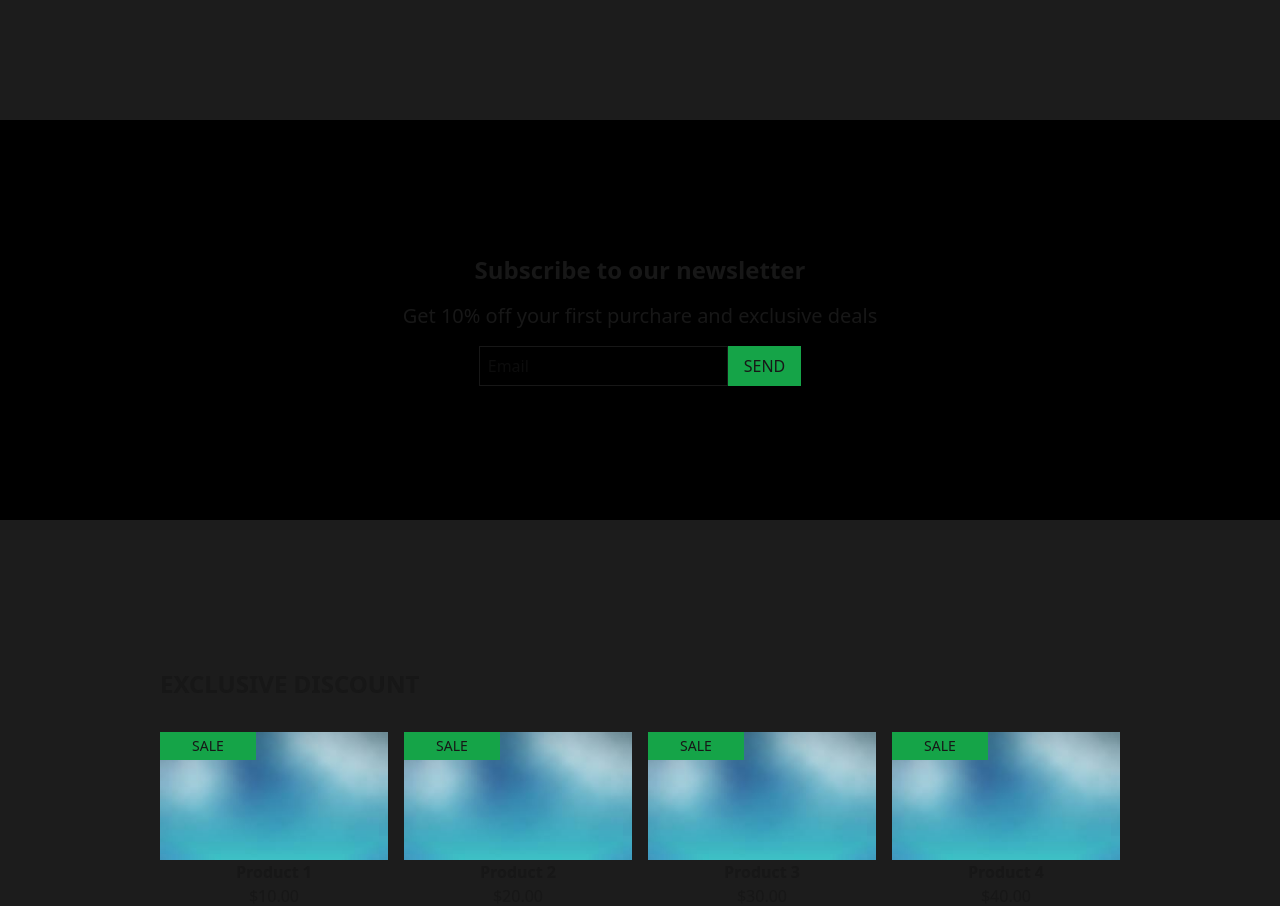
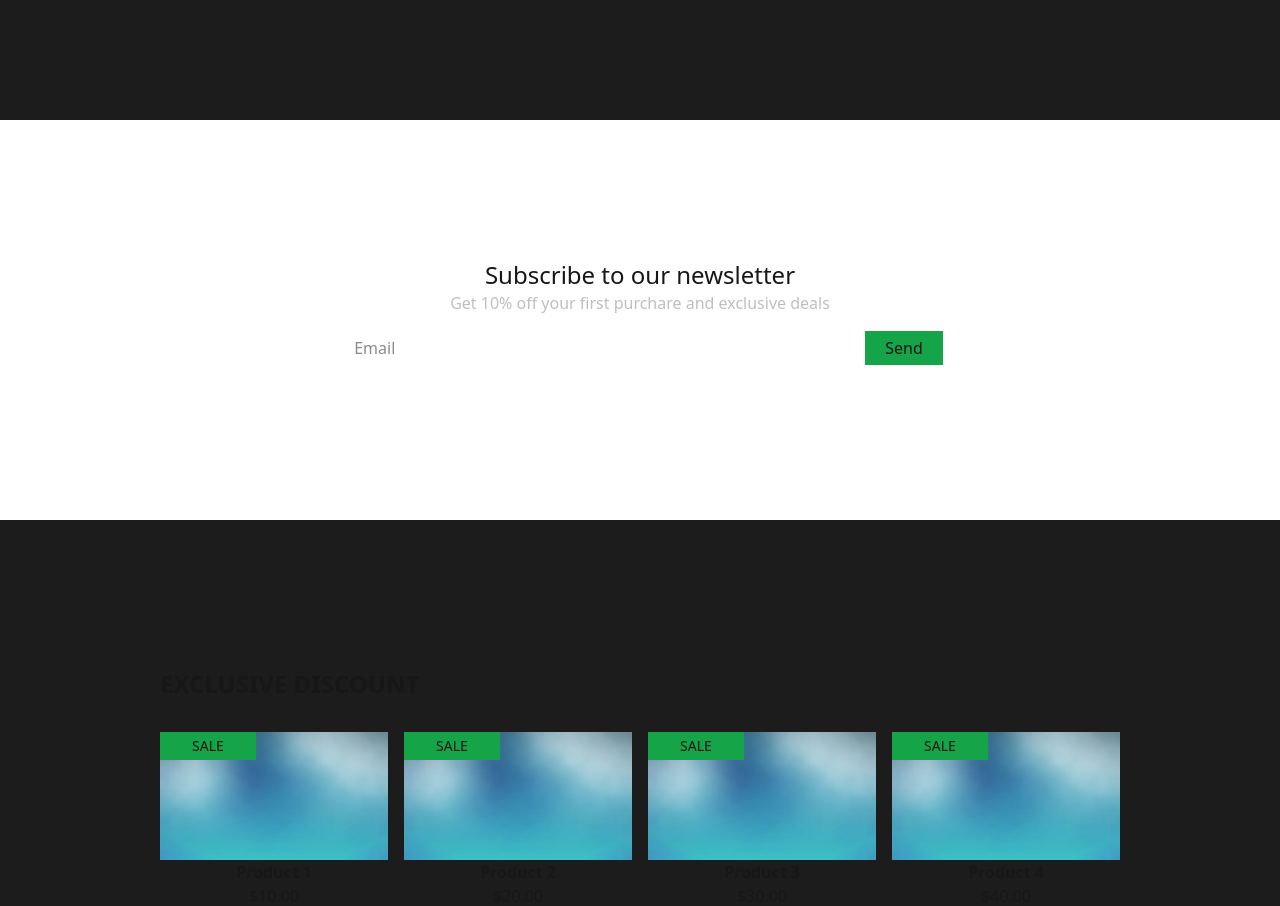
Before and after one commit to JhojanRop/404-tech-frontend, a Next.js app: page / in a window 1280 px wide. Shown: the part 1320-2226 px from the top of the page. Built offline with nearby package versions, Linux system fonts and the light colour scheme; a web font is replaced by a local one.

Commit message:
refactor: update Newsletter section

```diff
--- a/src/components/home/newsletter.tsx
+++ b/src/components/home/newsletter.tsx
@@ -1,21 +1,19 @@
-import Button from "../ui/Button";
+'use client'
+import ContentLayout from "../ContentLayout";
 
 const Newsletter = () => {
     return (
-        <div className="flex flex-col min-h-[50vh] w-full justify-center items-center gap-4 bg-black">
-            <div>
-                <h2 className="font-bold text-xl lg:text-2xl">Subscribe to our newsletter</h2>
-            </div>
-            <div>
-                <p className="text-[15px] md:text-xl">Get 10% off your first purchare and exclusive deals</p>
-            </div>
-            <div className="flex">
-                <input type="text" placeholder="Email" className="border px-2" />
-                <Button variant="classic" className="px-4 py-2 rounded-none">
-                    <span>SEND</span>
-                </Button>
-            </div>
-        </div>
+        <section>
+            <ContentLayout height={50} className="flex flex-col justify-center text-center">
+                <h2 className="font-semi text-2xl">Subscribe to our newsletter</h2>
+                <p className="text-porcelain">Get 10% off your first purchare and exclusive deals</p>
+
+                <div className="flex justify-center gap-4 my-4">
+                    <input type="text" placeholder="Email" className="border border-white px-4 py-1 max-w-lg flex-grow" />
+                    <button className="bg-viridian-600 px-5">Send</button>
+                </div>
+            </ContentLayout>
+        </section>
     )
 }
 
```
